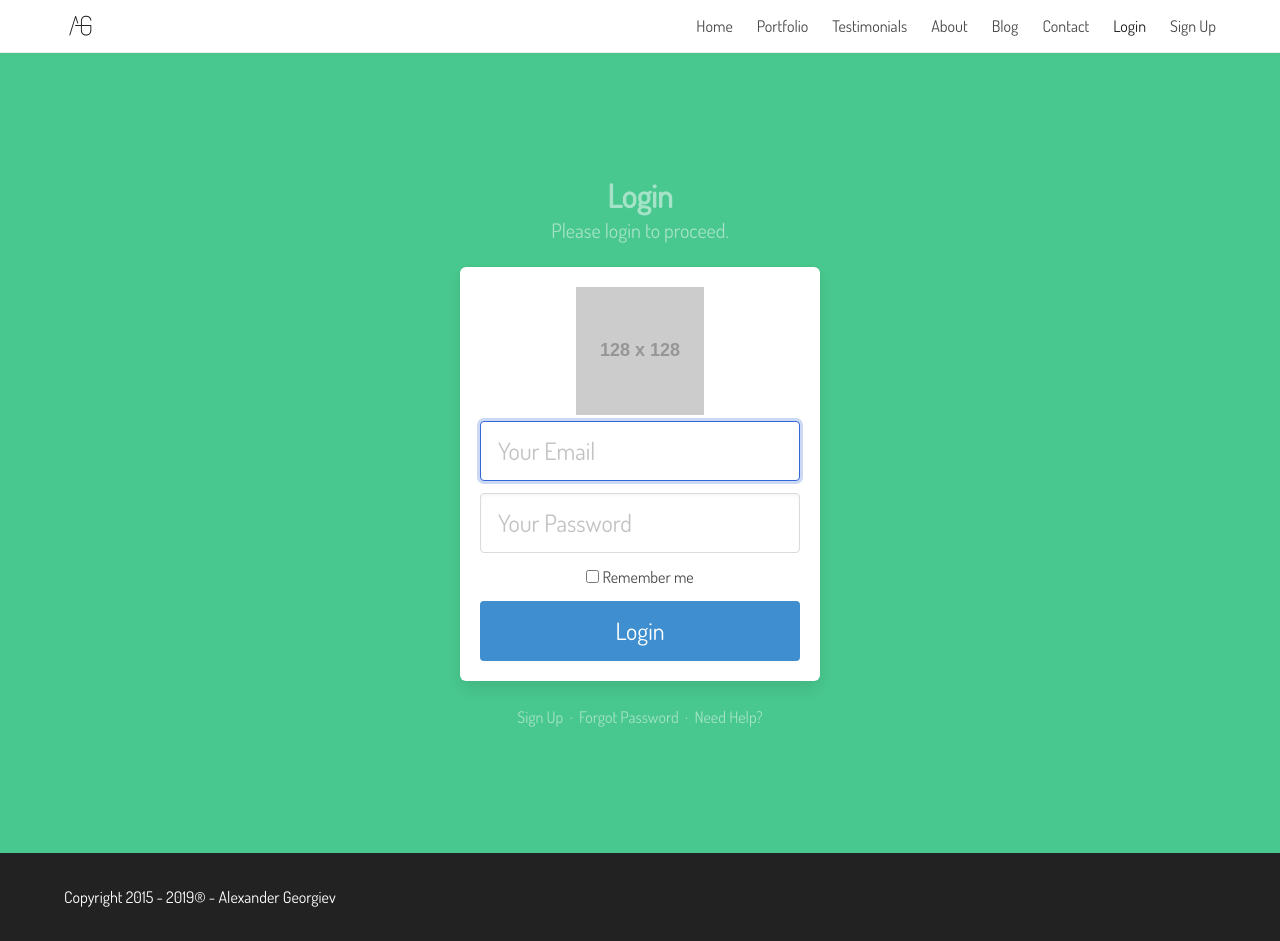
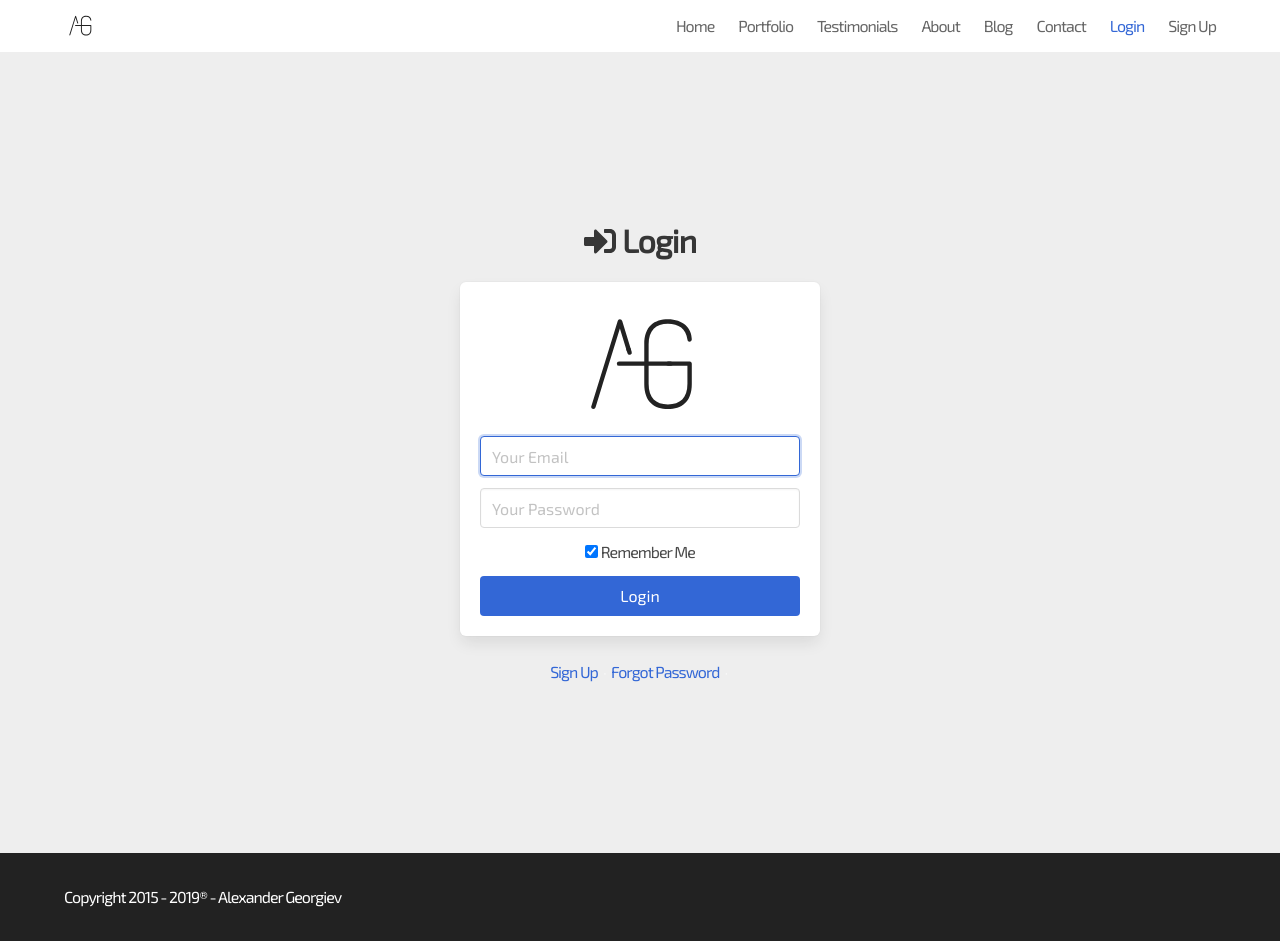
Before and after one commit to alexander-georgiev/ageorgiev-vuejs, a Vue app: page /login in a window 1280 px wide. Built offline with nearby package versions, Linux system fonts and the light colour scheme; no server answers.

Commit message:
no message

```diff
--- a/package.json
+++ b/package.json
@@ -10,6 +10,7 @@
     "build": "node build/build.js"
   },
   "dependencies": {
+    "axios": "^0.18.0",
     "bulma": "^0.6.2",
     "firebase": "^4.9.0",
     "nanomatch": "^1.2.13",
--- a/src/assets/sass/main.scss
+++ b/src/assets/sass/main.scss
@@ -5,7 +5,7 @@ $black: #212120;
 $grey: hsla(0, 0%, 100%, 0.5);
 $clouds: #ECE9E6;
 $link-active: $primary;
-$family-serif: "Dosis", sans-serif;
+$family-serif: "Exo 2", sans-serif;
 $family-primary: $family-serif;
 $transition_duration: 0.3s;
 $sizeUnit: rem;
@@ -13,8 +13,12 @@ $marginKey: "m";
 $paddingKey: "p";
 $separator: "-";
 $sizes: ("none", 0), ("xxs", 0.125), ("xs", 0.25), ("sm", 0.5), ("md", 1), ("lg", 2), ("xl", 4), ("xxl", 8);
-
+$navbar-item-color: rgba(0, 0, 0, 0.6);
+$navbar-item-hover-background-color: "transparent";
+$navbar-item-hover-color: #000;
+$navbar-item-active-color: $primary;
 $positions: ("t", "top"), ("r", "right"), ("b", "bottom"), ("l", "left");
+$full_screen_hero: calc(100vh - 141px);
 
 @function sizeValue($key, $value) {
     @return if($key == "none", 0, $value + $sizeUnit);
@@ -55,6 +59,14 @@ $positions: ("t", "top"), ("r", "right"), ("b", "bottom"), ("l", "left");
 @mixin transition($transition_duration, $where, $how) {
     -webkit-transition: $transition_duration $where $how;
     transition: $transition_duration $where $how;
+}
+
+body {
+    letter-spacing: -1px;
+}
+
+.hero.full-screen.is-fullheight {
+    min-height: $full_screen_hero;
 }
 
 .fade-enter-active, .fade-leave-active {
@@ -208,6 +220,6 @@ a.navbar-item.is-active, a.navbar-link.is-active {
     color: #fff;
 }
 
-@import url("https://fonts.googleapis.com/css?family=Dosis");
+@import url("https://fonts.googleapis.com/css?family=Exo+2");
 
 @import "~bulma/bulma";
--- a/src/components/EditPost.vue
+++ b/src/components/EditPost.vue
@@ -1,5 +1,6 @@
 <template>
-  <section class="section">
+  <section class="section columns">
+    <div class="column is-three-quarters">
     <ul class="reptileList">
       <li v-for="article in articles">
         <h1 class="title">Edit - {{article.title}}</h1>
@@ -16,7 +17,9 @@
         <div class="control">
           <textarea class="textarea" placeholder="Textarea" v-model="article.excerpt" required></textarea>
         </div>
-      </div>
+      <progress max="100" v-bind:value="uploadPercentage"></progress>
+</div>
+
       <div class="field is-grouped">
   <div class="control">
     <buttonEdit :article="article"/>
@@ -26,10 +29,23 @@
     </form>
       </li>
     </ul>
+  </div>
+          <div class="column">
+<img class="profile-image" :src="userImage" />
+
+  <div v-if="!userImage">
+    <input type="file" round class="change-profile-image" @change="onFileChange" id="featured-image" accept="image/*" />
+  </div>
+  <div class="" v-else>
+    <button @click="onUpload" class="is-pulled-left button is-primary">Upload Image</button>
+    <button class="is-pulled-right button is-danger" @click="removeImage">Remove</button>
+  </div>
+</div>
   </section>
 </template>
 
 <script>
+import axios from 'axios'
 import fetch_data from '../firebase-init'
 import buttonEdit from '../components/buttons/buttonEdit'
 import deleteButton from '../components/buttons/deleteButton'
@@ -40,8 +56,12 @@ import deleteButton from '../components/buttons/deleteButton'
     return {
       articles: [],
       error: null,
+      previewImage: null,
+      selectedFile: null,
+      uploadPercentage: 0,
+      userImage: '',
+      files: []
     }
-
   },
   beforeRouteEnter (to, from, next) {
     next(vm => {
@@ -57,7 +77,38 @@ import deleteButton from '../components/buttons/deleteButton'
     '$route': 'singleFetchData'
   },
   methods: {
+        onFileChange(e) {
+        var files = e.target.files || e.dataTransfer.files
+        if (!files.length) {
+          return
+        }
+        this.selectedFile = event.target.files[0]
+        this.createImage(files[0])
+      },
+      createImage(file) {
+        var reader = new FileReader()
+        var vm = this
 
+        reader.onload = (e) => {
+          vm.userImage = e.target.result
+        }
+        reader.readAsDataURL(file)
+      },
+       removeImage: function (e) {
+         this.userImage = ''
+       },
+      onUpload() {
+        const formData = new FormData()
+        formData.append('featured-image', this.selectedFile, this.selectedFile.name)
+        axios.post('/assets', formData, {
+          headers: {
+            'Content-Type': 'multipart/form-data',
+          },
+          onUploadProgress: progressEvent => {
+            this.uploadPercentage = progressEvent.loaded / progressEvent.total;
+          }
+        });
+      }
   }
 }
 </script>
--- a/src/components/Login.vue
+++ b/src/components/Login.vue
@@ -1,39 +1,41 @@
 <template>
-<section class="hero is-success is-fullheight">
+<section class="hero is-fullheight">
         <div class="hero-body">
             <div class="container has-text-centered">
                 <div class="column is-4 is-offset-4">
-                    <h3 class="title has-text-grey">Login</h3>
-                    <p class="subtitle has-text-grey">Please login to proceed.</p>
+                    <h1 class="title is-spaced"><i class="fas fa-sign-in-alt"></i> Login</h1>
                     <div class="box">
                         <figure class="avatar">
-                            <img src="https://placehold.it/128x128">
+                            <img src="@/assets/logo.svg" width="128" alt="Alexander Georgiev" />
                         </figure>
 
                             <div class="field">
                                 <div class="control">
-                                    <input class="input is-large" type="email" v-model="email" placeholder="Your Email" autofocus="">
+                                    <input class="input" type="email" v-model="email" placeholder="Your Email" autofocus="">
                                 </div>
                             </div>
 
                             <div class="field">
                                 <div class="control">
-                                    <input class="input is-large" type="password" v-model="password" placeholder="Your Password">
+                                    <input class="input" type="password" v-model="password" placeholder="Your Password">
                                 </div>
                             </div>
                             <div class="field">
-                                <label class="checkbox">
-                  <input type="checkbox">
-                  Remember me
-                </label>
+                              <p class="control">
+                                  <div class="b-checkbox is-primary">
+                                      <input id="checkbox" class="styled" checked type="checkbox">
+                                      <label for="checkbox">
+                                          Remember Me
+                                      </label>
+                                  </div>
+                              </p>
                             </div>
-                            <button class="button is-block is-info is-large is-fullwidth" v-on:click="login">Login</button>
+                            <button class="button is-block is-primary is-fullwidth" v-on:click="login">Login</button>
 
                     </div>
                     <p class="has-text-grey">
-                        <a href="../">Sign Up</a> &nbsp;·&nbsp;
+                        <router-link to="signup">Sign Up</router-link> &nbsp;·&nbsp;
                         <a href="../">Forgot Password</a> &nbsp;·&nbsp;
-                        <a href="../">Need Help?</a>
                     </p>
                 </div>
             </div>
@@ -84,3 +86,8 @@ export default {
   }
 }
 </script>
+<style>
+.hero {
+  min-height: calc(100vh - 141px);
+}
+</style>
--- a/src/components/SignUp.vue
+++ b/src/components/SignUp.vue
@@ -1,8 +1,13 @@
 <template>
-  <section id="sing-up">
-    <div class="container">
-
-      <h1>Sign Up</h1>
+<section class="hero is-fullheight full-screen">
+  <div class="hero-body">
+    <div class="container has-text-centered">
+      <div class="column is-4 is-offset-4">
+        <h1 class="title is-spaced"><i class="fas fa-edit"></i> Sign Up</h1>
+        <div class="box">
+          <figure class="avatar">
+            <img src="@/assets/logo.svg" width="128" alt="Alexander Georgiev" />
+                        </figure>
             <div class="field">
               <div class="control">
                 <input type="text" class="input is-rounded" v-model="email" placeholder="Email">
@@ -11,14 +16,11 @@
             <div class="control">
               <input type="password" class="input is-rounded" v-model="password" placeholder="Password">
             </div>
+            <button class="button is-block is-primary is-rounded is-fullwidth" v-on:click="signUp">Sign Up</button>
         </div>
-     <div class="control">
-    <button class="button is-link" v-on:click="signUp">Sign Up</button>
       </div>
-
-
     </div>
-
+  </div>
 </section>
 </template>
 
--- a/src/pages/404.vue
+++ b/src/pages/404.vue
@@ -1,10 +1,14 @@
 <template>
-<section id="not-found" class="container text-center">
-	<i class="fas fa-exclamation-circle fa-5x"></i>
-    <h1 class="centered">404 Page Not Found</h1>
-    <p>Go to back to <router-link to="/">Home</router-link> or search instead.</p>
-    <router-view class="view one"></router-view>
-<router-view class="view two" name="a"></router-view>
+<section id="not-found" class="hero is-fullheight">
+  <div class="hero-body">
+    <div class="container has-text-centered">
+      <i class="fas fa-exclamation-circle fa-5x"></i>
+      <h1 class="title is-spaced">
+        404 Page Not Found
+      </h1>
+      <h2 class="subtitle">Go to back to <router-link to="/">Home</router-link></h2>
+    </div>
+  </div>
 </section>
 </template>
 
@@ -16,8 +20,3 @@
     },
   }
 </script>
-<style>
-#not-found {
-	min-height: calc(100vh - 161px);
-}
-</style>
```
Also changed, not shown: 1 other file (tests, documents, lock files or other folders). Lines whose indentation alone changed are shown as unchanged.
